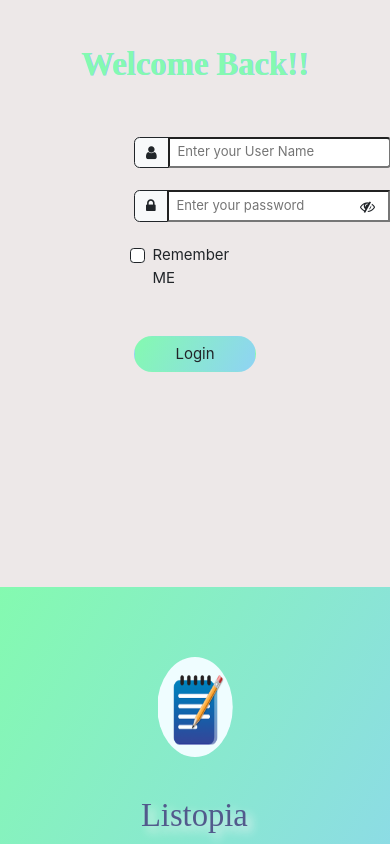
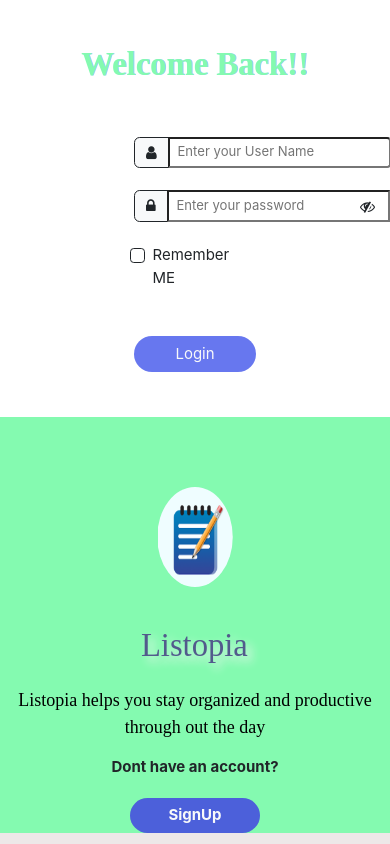
Before and after one commit to sreevidya95/stay-organised-react, a React (Create React App) app in the folder stay-orgainised/: page / in a window 390 px wide. Shown: the top 844 px of the page. Built offline with nearby package versions, Linux system fonts and the light colour scheme.

Commit message:
added reac-device-detect for making ui changes in mobile view

```diff
--- a/stay-orgainised/package.json
+++ b/stay-orgainised/package.json
@@ -8,6 +8,7 @@
     "@testing-library/user-event": "^13.5.0",
     "react": "^18.3.1",
     "react-bootstrap": "^2.10.2",
+    "react-device-detect": "^2.2.3",
     "react-dom": "^18.3.1",
     "react-router-dom": "^6.23.1",
     "react-scripts": "5.0.1",
--- a/stay-orgainised/src/App.css
+++ b/stay-orgainised/src/App.css
@@ -30,6 +30,10 @@ body, html { overflow-x: hidden; }
     .wrapper{
     margin-left: 1.5rem !important;
     }
+    .bg{
+      margin-top: 170px !important;
+      padding-bottom: 120px !important;
+    }
 
 }
 
@@ -52,6 +56,9 @@ body, html { overflow-x: hidden; }
     float: left !important;
         margin-left: -200px !important;
     }
+    .log{
+      background-color: white;
+    }
   }
 
 body{
@@ -64,14 +71,10 @@ body{
   text-align: center;
   font-size: large;
 }
-.bg{
-  margin-top: 170px !important;
-  padding-bottom: 120px !important;
-}
-  #login,#signUp,.bg{
-    background-image: linear-gradient(120deg, #84fab0 0%, #8fd3f4 100%);
+ .bg{
+    background-color: #84fab0;
   }
-  .navbar,footer{
+  .navbar,footer, #login,#signUp{
     background: #6777ef;
   }
   .button {
@@ -130,7 +133,7 @@ body{
     opacity:0.5;
   }
   .topStyle{
-    background-image: linear-gradient(120deg, #84fab0 0%, #8fd3f4 100%);
+    background-image: linear-gradient(120deg, #8fd3f4 0%, #84fab0 100%);
     border-radius: 0 0 30% 0;
     height:100px;
   }
--- a/stay-orgainised/src/App.js
+++ b/stay-orgainised/src/App.js
@@ -4,6 +4,7 @@ import { useEffect, useState } from 'react';
 import { CSSTransition } from 'react-transition-group';
 import { userGetData } from './useGetData';
 import { useNavigate } from 'react-router-dom';
+import { isMobile } from 'react-device-detect';
 function App() {
   const[signIn,setSignin]=useState(true);
   const[signup,setSignUp]=useState(false);
@@ -11,7 +12,7 @@ function App() {
   const[error,seterrors]=useState({});
   const[loading,setloading]=useState(false);
   const[pwdreveal,setPwdreveal]=useState(false);
-  let navigate = useNavigate();
+  const navigate=useNavigate();
   useEffect(()=>{
     if(localStorage.getItem('name')!== undefined &&localStorage.getItem('name')!== null && localStorage.getItem('name')!== ""){
            navigate("/Home");
@@ -80,16 +81,16 @@ function App() {
           </div>)}
          {signIn &&(<div className="container">
             <div className="row">
-                 <div className="col-md-6 log w3-animate-right">
+                 <div className={`col-md-6 log ${isMobile ? "w3-animate-bottom":"w3-animate-right"}`}>
                  <div className="row">
                  <h2 class="display-4 text-center mt-5 dancing-script">Welcome Back!!</h2>
                             <form className="form" onSubmit={login}>
-                            <div className="input-group col-8 offset-4 mt-5">
+                            <div className="input-group col-8 offset-4 mt-5 tranb">
                                 <span className="input-group-text border border-dark"><i className="fa fa-user"></i></span>
                                 <input id="uEmail" type="text" className="form-control-sm" placeholder="Enter your User Name" name="uname" value={data.uname} onChange={handleChange}/>
                                 {error.uname && <span className="text-danger col-md-12">{error.uname}</span>}
                             </div>
-                            <div class="input-group mt-4 col-8 offset-4">
+                            <div class="input-group mt-4 col-8 offset-4 tranb">
                                 <span className="input-group-text border border-dark"><i className="fa fa-lock"></i></span>
                                 <input id="name" name="pwd" value={data.pwd} onChange={handleChange} type={(pwdreveal)?"text":"password"} className="form-control-sm" placeholder="Enter your password"/>
                                 {(pwdreveal)?<i className="fa fa-eye pwd pwd1" aria-hidden="true" onClick={()=>setPwdreveal(false)}></i>:<i className="fa fa-eye-slash pwd pwd1" aria-hidden="true" onClick={()=>setPwdreveal(true)}></i>}
@@ -101,11 +102,11 @@ function App() {
                                     <label className="form-check-label">Remember ME</label>
                                 </div>
                             </div>
-                            <input type="submit" className="btn rounded-5 mt-5 mb-5 offset-4 col-4" value="Login" id="login"/>
+                            <input type="submit" className="btn rounded-5 mt-5 mb-5 offset-4 col-4 text-light" value="Login" id="login"/>
                             </form>
                     </div>
                  </div>
-                 <div className='col-md-6 bg tranb w3-animate-left'>
+                 <div className={`col-md-6 bg ${isMobile ? "w3-animate-top":"w3-animate-left"}`}>
                     <div className="row">
                     <img src="./logo.webp" className="col-3 img" alt="no"/>
                       <h1 className="caveat-brush-regular display-4 ac" id="title">Listopia</h1>
@@ -126,7 +127,7 @@ function App() {
         >
           <div className='container'>
           <div className='row' style={{height:"750px"}}>
-          <div className='col-md-6 bg tranc w3-animate-right'>
+          <div className={`col-md-6 bg ${isMobile ? "w3-animate-bottom":"w3-animate-right"}`}>
                  <div className="row">
                  <img src="./logo.webp" className="col-3 img" alt="no"/>
                     <h1 className="caveat-brush-regular display-4 ac" id="title">Listopia</h1>
--- a/stay-orgainised/src/SIgnup.js
+++ b/stay-orgainised/src/SIgnup.js
@@ -1,5 +1,6 @@
 import { useEffect, useState } from "react";
 import { userGetData,userSetData } from "./useGetData";
+import { isMobile } from "react-device-detect";
 export default function Signup(){
   const [isRevealPwd, setIsRevealPwd] = useState(false);
   const [isRevealresPwd, setIsresRevealPwd] = useState(false);
@@ -75,10 +76,10 @@ export default function Signup(){
   }
     return(
      <>
-     <div className='col-md-6 log w3-animate-left'>
+     <div className={`col-md-6 log ${isMobile ? "w3-animate-top":"w3-animate-left"}`}>
      <div className="row">
      {toast&& (<div className="alert alert-primary w3-animate-opacity" style={{marginTop:"-100px",marginLeft:"-400px"}} role="alert">
-                       <spnan className=" text-center fw-bold text-primary">User added Successfully <span className="btn-close" style={{float:"right"}} onClick={()=>{settoast(false);window.location.href();}}></span></spnan>
+                       <spnan className=" text-center fw-bold text-primary">User added Successfully <span className="btn-close" style={{float:"right"}} onClick={()=>{settoast(false)}}></span></spnan>
                    </div>)}
             <div className="col-12 topStyle">
                 <img src="./register.webp" class="col-2 img" alt="no"/>
@@ -111,7 +112,7 @@ export default function Signup(){
                  {(error.respwd&&<div className="col-md-12 text-danger text-center">{error.respwd}</div>)}
                 <p  className="text-secondary col-6 offset-3 mt-2" style={{fontSize: "10px"}}>Make sure the password contains atleast one lowercase and upper case alphabet,1 symbol and 1 special character and length ranges between 8-15
                 </p>
-                <input type="submit" className="btn col-6 mt-4 rounded-5 text-center offset-3" id="signUp" value="SignUp" onClick={regUser}/>
+                <input type="submit" className="btn col-4 mt-4 rounded-5 text-center offset-4 text-light" id="signUp" value="SignUp" onClick={regUser}/>
 
             </form>)}
     </div>
```
Also changed, not shown: 1 other file (tests, documents, lock files or other folders).
